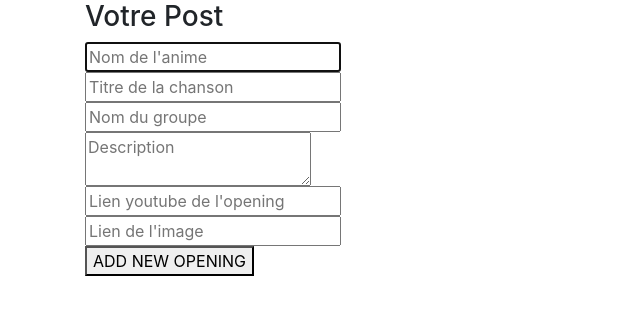
After one commit to PN-promo6/php-project-zazou-ivy, a PHP site: template templates/new.php in a window 1280 px wide. The commit adds this page. Shown: the top 315 px of the page, without its empty margins (0-640 px from the left). Run offline with PHP 8.4, Linux system fonts and the light colour scheme; the template is opened without the code that fills it, so the values that code supplies are empty.

Commit message:
New feature : add form to add a post

```diff
--- /dev/null
+++ b/templates/new.php
@@ -0,0 +1,28 @@
+<link rel="stylesheet" href="https://stackpath.bootstrapcdn.com/bootstrap/4.4.1/css/bootstrap.min.css" integrity="sha384-Vkoo8x4CGsO3+Hhxv8T/Q5PaXtkKtu6ug5TOeNV6gBiFeWPGFN9MuhOf23Q9Ifjh" crossorigin="anonymous">
+
+<div class="container" id="display">
+    <form id="contact" action="/?action=new" method="post">
+        <h3>Votre Post</h3>
+        <fieldset>
+            <input placeholder="Nom de l'anime" type="text" tabindex="1" name="anime" required autofocus>
+        </fieldset>
+        <fieldset>
+            <input placeholder="Titre de la chanson" type="text" name="song" tabindex="2" required>
+        </fieldset>
+        <fieldset>
+            <input placeholder="Nom du groupe" type="text" name="group" tabindex="3" required>
+        </fieldset>
+        <fieldset>
+            <textarea placeholder="Description" tabindex="10" name="description" required></textarea>
+        </fieldset>
+        <fieldset>
+            <input placeholder="Lien youtube de l'opening" type="url" name="url_song" tabindex="4" required>
+        </fieldset>
+        <fieldset>
+            <input placeholder="Lien de l'image" type="url" name="picture" tabindex="4" required>
+        </fieldset>
+        <fieldset>
+            <button type="submit">ADD NEW OPENING</button>
+        </fieldset>
+    </form>
+</div>
```
Also changed, not shown: public/index.php (+16 -1 lines), templates/display.php (+11 -3 lines), templates/registerForm.php (+12 -0 lines), public/css/style.css (line endings or trailing spaces), public/images/scan.jpg (added).
